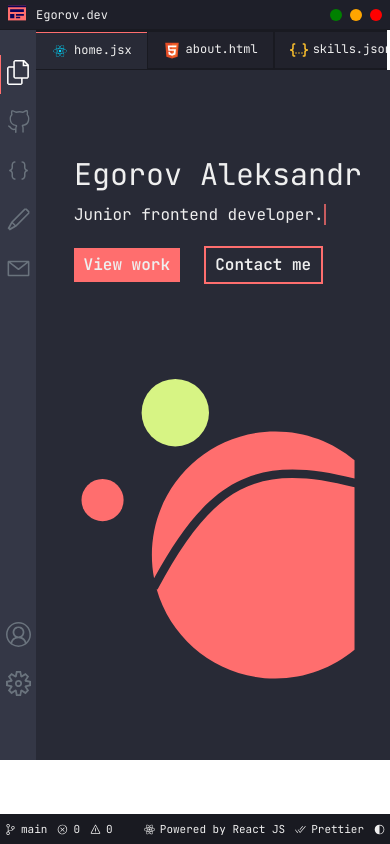
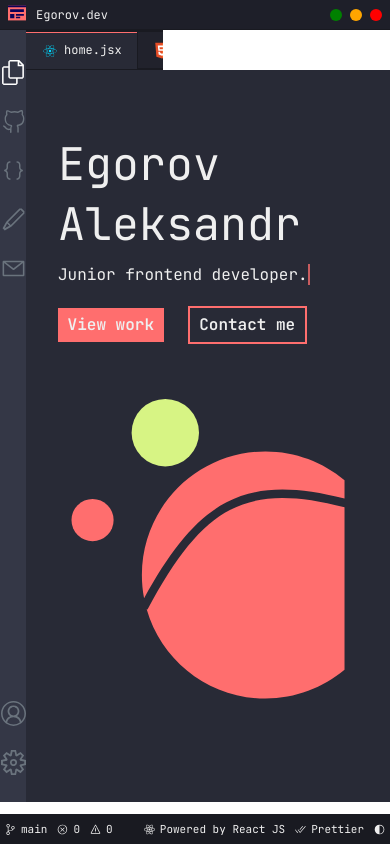
Before and after one commit to by-Egorov/egorov.dev, a React (Vite) app: page / in a window 390 px wide. Built offline with nearby package versions, Linux system fonts and the light colour scheme.

Commit message:
адаптив для планшета

```diff
--- a/src/App.jsx
+++ b/src/App.jsx
@@ -17,12 +17,8 @@ function App() {
 			<div className='main'>
 				<Header />
 				<div className='main__body'>
-					<div className='sideBar'>
 						<SideBar />
-					</div>
-					<div className='explorer'>
 						<Explorer />
-					</div>
 					<div className='content'>
 						<Tabs />
 						<div className='content__body'>
@@ -38,9 +34,7 @@ function App() {
 					</div>
 				</div>
 			</div>
-			<footer className='footer'>
 				<Footer />
-			</footer>
 		</Router>
 	)
 }
--- a/src/_mixin.scss
+++ b/src/_mixin.scss
@@ -10,7 +10,7 @@
   }
 }
 @mixin tablets {
-  @media screen and (max-width: 768px) {
+  @media screen and (max-width: 1024px) {
     @content;
   }
 }
--- a/src/components/Explorer/Explorer.module.scss
+++ b/src/components/Explorer/Explorer.module.scss
@@ -6,6 +6,8 @@
 	flex-direction: column;
 	gap: 30px;
 	padding: 15px;
+	min-width: 275px;
+	background-color: $bg-explorer;
 
 	&__title {
 		font-size: 16px;
@@ -36,6 +38,10 @@
 		width: 100%;
 		padding-left: 10px;
 		font-size: 14px;
+
+		@include tablets {
+			height: 100%;
+		}
 	}
 	&__item {
 		width: 100%;
@@ -48,4 +54,10 @@
 			background: $bg-sideBar;
 		}
 	}
+	@include phones {
+		display: none;
+	}
+	@include tablets {
+		min-width: 250px;
+	}
 }
--- a/src/components/Footer/Footer.module.scss
+++ b/src/components/Footer/Footer.module.scss
@@ -8,6 +8,11 @@
 	color: $color-text;
 	height: 30px;
 	padding: 5px;
+	width: 100vw;
+	background: $footer-bg;
+	position: fixed;
+	left: 0;
+	bottom: 0;
 
 	&__info {
 		display: flex;
--- a/src/components/Header/Header.module.scss
+++ b/src/components/Header/Header.module.scss
@@ -20,6 +20,9 @@
 		font-size: 14px;
 
 		@include phones {
+		display: none;
+		}
+		@include tablets {
 		display: none;
 		}
 	}
--- a/src/components/SideBar/SideBar.jsx
+++ b/src/components/SideBar/SideBar.jsx
@@ -23,7 +23,7 @@ const SideBar = () => {
 								: style.sidebar__icons_item
 						}
 					>
-						<Link to='/home'>
+						<Link to='/'>
 							<VscFiles size={25} />
 						</Link>
 					</div>
--- a/src/components/SideBar/SideBar.module.scss
+++ b/src/components/SideBar/SideBar.module.scss
@@ -9,6 +9,9 @@
 	justify-content: space-between;
 	height: 100%;
 	padding-bottom: 60px;
+	width: 60px;
+	background-color: $bg-sideBar;
+	padding-bottom: 10px;
 
 	&__icons {
 		width: 100%;
@@ -28,12 +31,19 @@
 		@include phones {
 			gap: 10px;
 		}
+		@include tablets {
+			gap: 10px;
+		}
 	}
 	@include phones {
 		padding-bottom: 0;
 		height: 80vh;
 		overflow: hidden;
 	}
+	@include tablets {
+		padding-bottom: 90px;
+		height: 100vh;
+	}
 }
 .active {
 	border-left: 1px solid $accent-color;
--- a/src/components/Tabs/Tabs.module.scss
+++ b/src/components/Tabs/Tabs.module.scss
@@ -26,4 +26,10 @@
 		width: 90vw;
 		overflow-x: auto;
 	}
+	@include tablets {
+		display: flex;
+		width: calc(94vw - 230px);
+		overflow-x: auto;
+	}
+
 }
--- a/src/index.scss
+++ b/src/index.scss
@@ -25,25 +25,15 @@ a {
 		overflow: hidden;
 		font-size: 12px;
 	}
+	@include tablets {
+		height: 95vh;
+		overflow: hidden;
+	}
 }
 .main {
 	&__body {
 		display: flex;
 		height: 100vh;
-	}
-}
-
-.sideBar {
-	width: 60px;
-	background-color: $bg-sideBar;
-	padding-bottom: 10px;
-}
-.explorer {
-	min-width: 275px;
-	background-color: $bg-explorer;
-
-	@include phones {
-		display: none;
 	}
 }
 .content {
@@ -53,10 +43,3 @@ a {
 		background: $bg-content;
 	}
 }
-.footer {
-	width: 100vw;
-	background: $footer-bg;
-	position: fixed;
-	left: 0;
-	bottom: 0;
-}
--- a/src/pages/home/Home.module.scss
+++ b/src/pages/home/Home.module.scss
@@ -25,6 +25,9 @@
 			@include phones {
 				display: none;
 			}
+			@include tablets {
+				display: none;
+			}
 		}
 		&_content {
 			display: flex;
@@ -40,6 +43,9 @@
 				font-size: 56px;
 				@include phones {
 					font-size: 30px;
+				}
+				@include tablets {
+					font-size: 45px;
 				}
 			}
 			&_subtitle {
@@ -94,6 +100,10 @@
 			flex-direction: column;
 			justify-content: space-around;
 		}
+		@include tablets {
+		align-items: start;
+		flex-direction: column;
+		}
 	}
 	.button_inline {
 		background: $accent-color;
```
